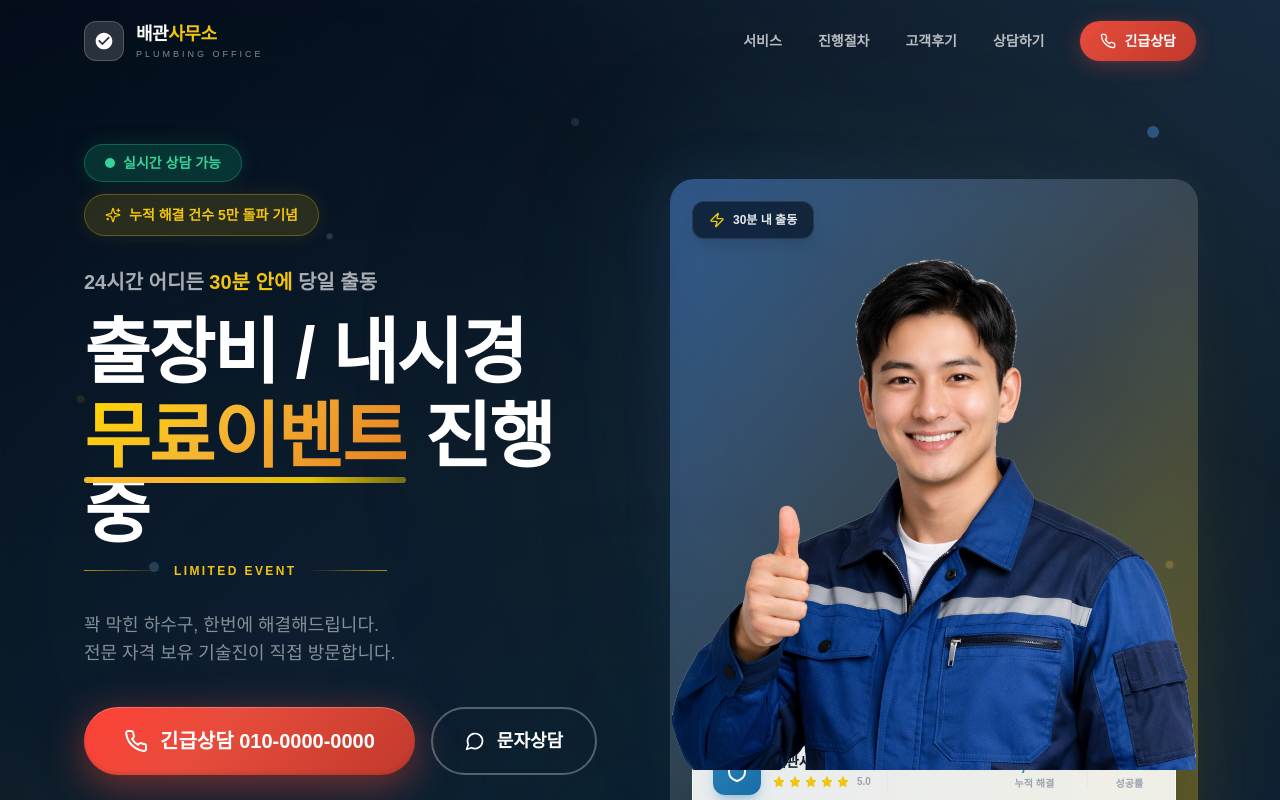
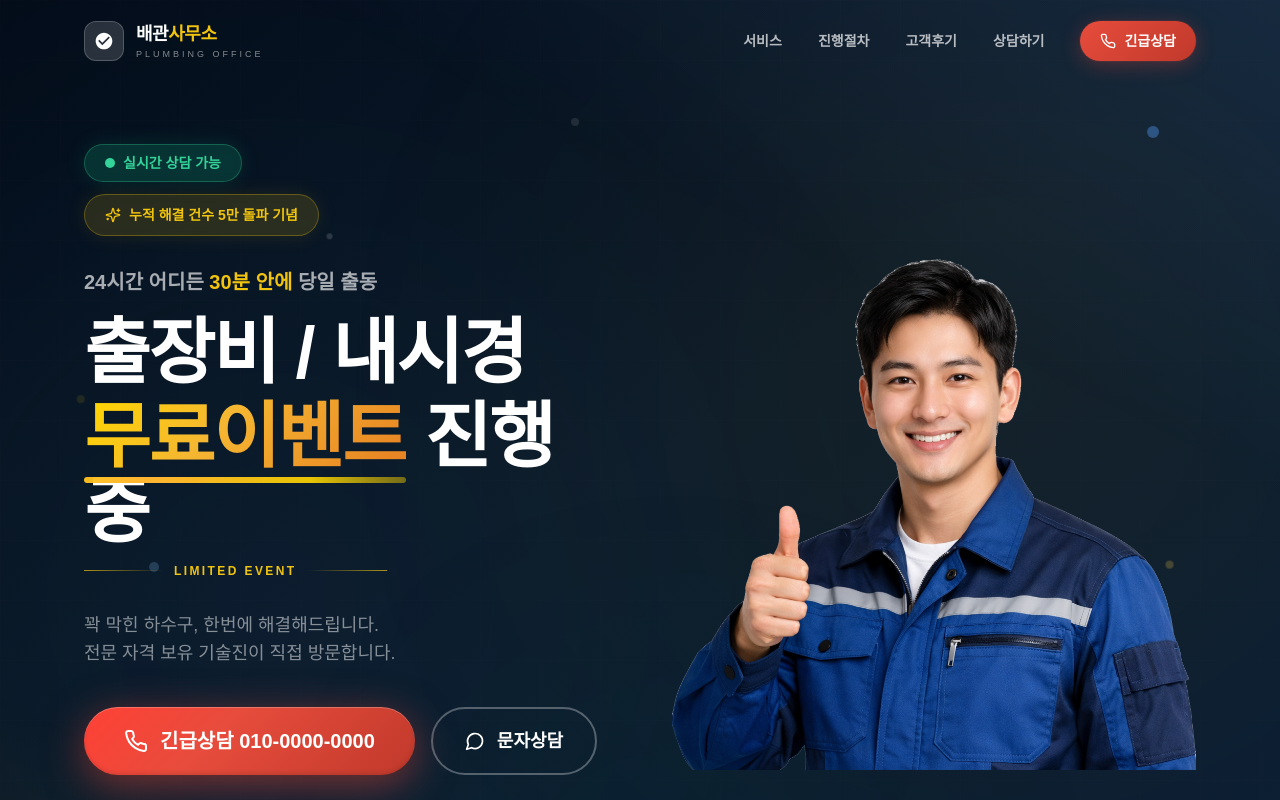
Before and after one commit to gustn0117/plumbing-office, a Next.js app: page / in a window 1280 px wide. Shown: the top 800 px of the page. Built offline with nearby package versions, Linux system fonts and the light colour scheme.

Commit message:
Hero 이미지 영역 간소화 - 박스/뱃지/통계카드 제거
이미지만 깔끔하게 표시되도록 글로우, 보더, Stats 카드, 30분 뱃지 모두 제거

Co-Authored-By: Claude Opus 4.6 <noreply@anthropic.com>

```diff
--- a/components/Hero.tsx
+++ b/components/Hero.tsx
@@ -1,7 +1,7 @@
 "use client";
 
 import { motion } from "framer-motion";
-import { Phone, Clock, MapPin, Shield, Sparkles, ChevronDown, MessageCircle, Star, Zap, CheckCircle2 } from "lucide-react";
+import { Phone, Clock, MapPin, Shield, Sparkles, ChevronDown, MessageCircle } from "lucide-react";
 import Image from "next/image";
 
 const PHONE = "010-0000-0000";
@@ -209,78 +209,8 @@ export default function Hero() {
             transition={{ duration: 0.8, delay: 0.3 }}
             className="relative hidden md:block"
           >
-            <div className="relative">
-              {/* Animated outer glow */}
-              <motion.div
-                animate={{ opacity: [0.3, 0.7, 0.3], scale: [1, 1.03, 1] }}
-                transition={{ duration: 3, repeat: Infinity }}
-                className="absolute -inset-8 bg-gradient-to-br from-brand-500/20 via-transparent to-gold-400/15 rounded-[3rem] blur-3xl"
-              />
-              <motion.div
-                animate={{ opacity: [0.2, 0.5, 0.2] }}
-                transition={{ duration: 4, repeat: Infinity }}
-                className="absolute -inset-4 bg-gradient-to-br from-brand-400/25 via-white/5 to-gold-400/20 rounded-[2.5rem] blur-xl"
-              />
-              {/* Gradient border */}
-              <div className="absolute -inset-[2px] bg-gradient-to-br from-brand-400/40 via-white/15 to-gold-400/30 rounded-3xl" />
-
-              <div className="relative aspect-[4/5] rounded-3xl overflow-hidden">
-                <Image src="/images/hero-worker.png" alt="배관사무소 전문 기술진" fill className="object-contain relative z-[1]" priority />
-
-                {/* Stats card */}
-                <motion.div
-                  initial={{ opacity: 0, y: 20 }}
-                  animate={{ opacity: 1, y: 0 }}
-                  transition={{ delay: 0.8, duration: 0.5 }}
-                  className="absolute bottom-5 left-5 right-5 rounded-2xl p-5"
-                  style={{
-                    background: "rgba(255,255,255,0.9)",
-                    backdropFilter: "blur(20px) saturate(180%)",
-                    border: "1px solid rgba(255,255,255,0.6)",
-                    boxShadow: "0 20px 40px rgba(0,0,0,0.15), 0 0 0 1px rgba(41,128,185,0.05)",
-                  }}
-                >
-                  <div className="flex items-center">
-                    <div className="flex items-center gap-3 flex-shrink-0">
-                      <div className="w-12 h-12 bg-gradient-to-br from-brand-500 to-brand-600 rounded-xl flex items-center justify-center shadow-lg shadow-brand-500/30">
-                        <Shield className="w-6 h-6 text-white" />
-                      </div>
-                      <div>
-                        <p className="text-brand-900 font-black text-sm">배관사무소</p>
-                        <div className="flex items-center gap-1 mt-0.5">
-                          {[...Array(5)].map((_, j) => (
-                            <Star key={j} className="w-3 h-3 fill-gold-400 text-gold-400" />
-                          ))}
-                          <span className="text-gray-400 text-[10px] ml-1 font-bold">5.0</span>
-                        </div>
-                      </div>
-                    </div>
-                    <div className="w-px h-10 bg-gray-200 mx-4 flex-shrink-0" />
-                    <div className="flex items-center gap-4 flex-1 justify-end">
-                      <div className="text-center">
-                        <p className="text-brand-500 font-black text-xl leading-tight">50,000+</p>
-                        <p className="text-gray-400 text-[10px] font-bold">누적 해결</p>
-                      </div>
-                      <div className="w-px h-8 bg-gray-200 flex-shrink-0" />
-                      <div className="text-center">
-                        <p className="text-emerald-500 font-black text-xl leading-tight">100%</p>
-                        <p className="text-gray-400 text-[10px] font-bold">성공률</p>
-                      </div>
-                    </div>
-                  </div>
-                </motion.div>
-
-                {/* Top badge */}
-                <motion.div
-                  initial={{ opacity: 0, x: -20 }}
-                  animate={{ opacity: 1, x: 0 }}
-                  transition={{ delay: 1, duration: 0.4 }}
-                  className="absolute top-5 left-5 glass-dark rounded-xl px-4 py-2.5 flex items-center gap-2 shadow-lg"
-                >
-                  <Zap className="w-4 h-4 text-gold-400" />
-                  <span className="text-white/90 text-xs font-black">30분 내 출동</span>
-                </motion.div>
-              </div>
+            <div className="relative aspect-[4/5]">
+              <Image src="/images/hero-worker.png" alt="배관사무소 전문 기술진" fill className="object-contain" priority />
             </div>
           </motion.div>
         </div>
```
